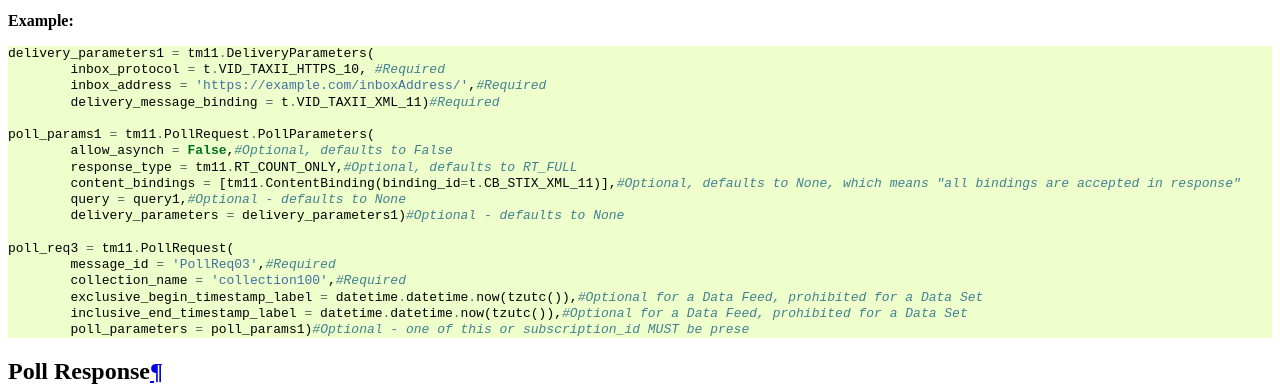
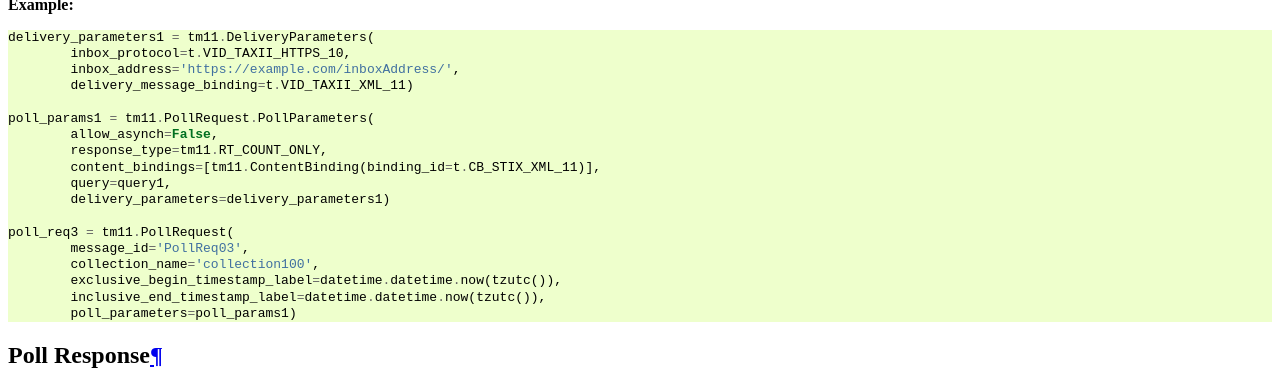
Before and after one commit to TAXIIProject/libtaxii, a Sphinx documentation site: the page built from docs/api/messages_11.rst, in a window 1280 px wide and 900 px high, scrolled down 3051 px, cut to the strip 198-583 px from the top of the window. Built offline with Sphinx 7.4.7, drawn with Linux system fonts in a browser that asks for light colours; some of the changed text lies outside the part shown.

Commit message:
Poll Request docs

```diff
--- a/docs/api/messages_11.rst
+++ b/docs/api/messages_11.rst
@@ -103,7 +103,6 @@ Collection Information Response
             poll_address='https://example.com/TheGreatestPollService',
             poll_message_bindings=[t.VID_TAXII_XML_11])
 
-    #Instantiate Subscription Methods
     subs_method1 = tm11.CollectionInformationResponse.CollectionInformation.SubscriptionMethod(
             subscription_protocol=t.VID_TAXII_HTTPS_10,
             subscription_address='https://example.com/TheSubscriptionService/',
@@ -144,23 +143,23 @@ Poll Request
 .. code-block:: python
 
     delivery_parameters1 = tm11.DeliveryParameters(
-            inbox_protocol = t.VID_TAXII_HTTPS_10, #Required
-            inbox_address = 'https://example.com/inboxAddress/',#Required
-            delivery_message_binding = t.VID_TAXII_XML_11)#Required
+            inbox_protocol=t.VID_TAXII_HTTPS_10,
+            inbox_address='https://example.com/inboxAddress/',
+            delivery_message_binding=t.VID_TAXII_XML_11)
 
     poll_params1 = tm11.PollRequest.PollParameters(
-            allow_asynch = False,#Optional, defaults to False
-            response_type = tm11.RT_COUNT_ONLY,#Optional, defaults to RT_FULL
-            content_bindings = [tm11.ContentBinding(binding_id=t.CB_STIX_XML_11)],#Optional, defaults to None, which means "all bindings are accepted in response"
-            query = query1,#Optional - defaults to None
-            delivery_parameters = delivery_parameters1)#Optional - defaults to None
+            allow_asynch=False,
+            response_type=tm11.RT_COUNT_ONLY,
+            content_bindings=[tm11.ContentBinding(binding_id=t.CB_STIX_XML_11)],
+            query=query1,
+            delivery_parameters=delivery_parameters1)
 
     poll_req3 = tm11.PollRequest(
-            message_id = 'PollReq03',#Required
-            collection_name = 'collection100',#Required
-            exclusive_begin_timestamp_label = datetime.datetime.now(tzutc()),#Optional for a Data Feed, prohibited for a Data Set
-            inclusive_end_timestamp_label = datetime.datetime.now(tzutc()),#Optional for a Data Feed, prohibited for a Data Set
-            poll_parameters = poll_params1)#Optional - one of this or subscription_id MUST be prese
+            message_id='PollReq03',
+            collection_name='collection100',
+            exclusive_begin_timestamp_label=datetime.datetime.now(tzutc()),
+            inclusive_end_timestamp_label=datetime.datetime.now(tzutc()),
+            poll_parameters=poll_params1)
 
 
 Poll Response
```
Also changed, not shown: 1 other file.
